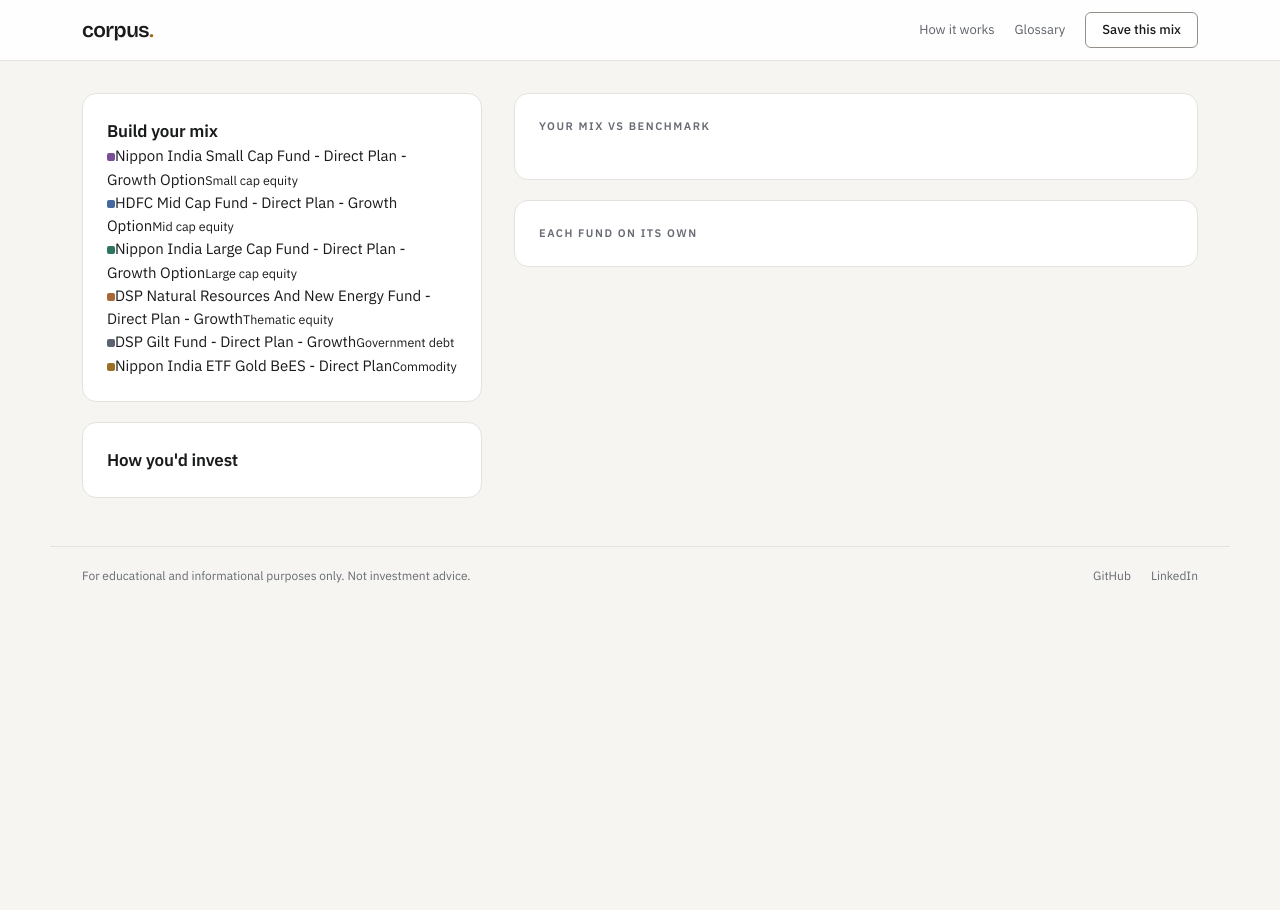
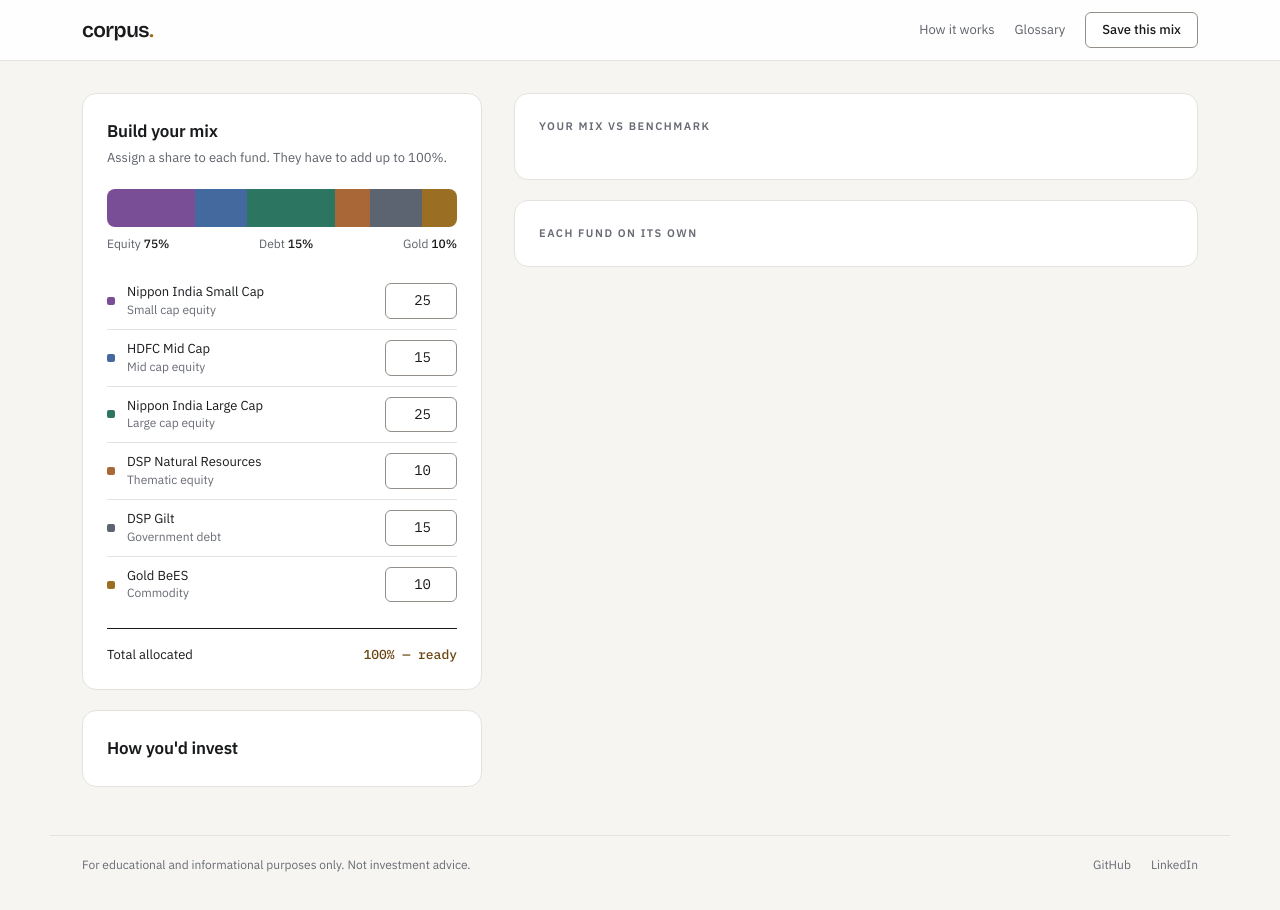
Before and after one commit to shubh0710/corpus, a React (Vite) app: page / in a window 1280 px wide. Shown: the top 910 px of the page. Before the commit the page ends 800 px from the top, so only its background shows below. Built offline with nearby package versions, Linux system fonts and the light colour scheme.

Commit message:
feat: build card 1 'Build Your Mix' static UI in react

```diff
--- /dev/null
+++ b/src/components/BuildYourMix.css
@@ -0,0 +1,38 @@
+/* The colour bar. overflow: hidden clips the segments to the rounded corners. */
+.ribbon {
+    display: flex;
+    height: 38px;
+    border-radius: var(--radius-md);
+    overflow: hidden;
+}
+
+/* Equity / Debt / Gold summary under the bar */
+.ribbon-legend {
+    display: flex;
+    justify-content: space-between;
+    font-size: 12px;
+    color: var(--color-text-secondary);
+    margin: var(--space-2) 0 var(--space-5);
+}
+
+.ribbon-legend strong {
+    color: var(--color-text-primary);
+    font-weight: 500;
+}
+
+/* Total line: a dark rule above, label left, value right */
+.total {
+    display: flex;
+    justify-content: space-between;
+    align-items: baseline;
+    margin-top: var(--space-4);
+    padding-top: var(--space-4);
+    border-top: 1px solid var(--color-text-primary);
+    font-size: 13px;
+}
+
+.total-value {
+    font-family: var(--font-numeric);
+    font-weight: 500;
+    color: var(--color-accent-strong);
+}
--- a/src/components/BuildYourMix.jsx
+++ b/src/components/BuildYourMix.jsx
@@ -1,15 +1,42 @@
 import FundRow from "./FundRow";
 import { FUNDS } from "../lib/funds";
+import './BuildYourMix.css'
 
 export default function BuildYourMix() {
     return (
         <section className="panel">
             <fieldset>
                 <legend className="panel-title">Build your mix</legend>
+                <p className="panel-subtitle">Assign a share to each fund. They have to add up to 100%.</p>
+
+                <div
+                    className="ribbon"
+                    role="img"
+                    aria-label="Allocation: 75% equity, 15% debt, 10% gold, split across six funds."
+                >
+                    {FUNDS.map(fund => (
+                        <span
+                            key={fund.schemeCode}
+                            className={fund.swatchClass}
+                            style={{ width: `${fund.defaultShare}%` }}
+                        ></span>
+                    ))}
+                </div>
+
+                <p className="ribbon-legend">
+                    <span>Equity <strong>75%</strong></span>
+                    <span>Debt <strong>15%</strong></span>
+                    <span>Gold <strong>10%</strong></span>
+                </p>
 
                 {FUNDS.map(fund => (
                     <FundRow key={fund.schemeCode} fund={fund} />
                 ))}
+
+                <p className="total">
+                    <span>Total allocated</span>
+                    <b className="total-value">100% — ready</b>
+                </p>
             </fieldset>
         </section>
     );
--- a/src/components/FundRow.css
+++ b/src/components/FundRow.css
@@ -1,31 +1,42 @@
+/* dot · name · share input.
+   minmax(0, 1fr) instead of plain 1fr: a 1fr track refuses to
+   shrink below its content, so a long fund name would shove
+   the input out of the card. */
+.wrow {
+    display: grid;
+    grid-template-columns: 8px minmax(0, 1fr) 72px;
+    align-items: center;
+    gap: var(--space-3);
+    padding: 10px 0;
+    border-bottom: 1px solid var(--color-border);
+}
+
+.wrow:last-of-type {
+    border-bottom: none;
+}
+
 .swatch {
     width: 8px;
     height: 8px;
-    border-radius: 2px;     /* slightly rounded square, not a full circle */
-    display: inline-block;  /* a <span> ignores width/height unless it's inline-block or block */
+    border-radius: 2px;
 }
 
-/* One colour class per fund. */
-.c-smallcap {
-    background-color: var(--fund-smallcap);
+.wrow label {
+    font-size: 13px;
+    line-height: 1.35;
+    min-width: 0;
+    overflow-wrap: break-word;
 }
 
-.c-midcap {
-    background-color: var(--fund-midcap);
+.wrow input {
+    padding: 6px 10px;
 }
 
-.c-largecap {
-    background-color: var(--fund-largecap);
+/* the category text under the fund name */
+.wrow label small {
+    display: block;
+    font-size: 12px;
+    color: var(--color-text-muted);
+    line-height: 1.4;
+    margin-top: 1px;
 }
-
-.c-thematic {
-    background-color: var(--fund-thematic);
-}
-
-.c-gilt {
-    background-color: var(--fund-gilt);
-}
-
-.c-gold {
-    background-color: var(--fund-gold);
-}
--- a/src/components/FundRow.jsx
+++ b/src/components/FundRow.jsx
@@ -1,18 +1,30 @@
 import './FundRow.css';
 
-// A single row displaying one fund's basic info. Receives the fund's data
-// via props, destructured straight to `fund`
+// One row in the "Build your mix" card: colour dot, fund name with its
+// category underneath, and a box to type this fund's share of the mix.
 export default function FundRow({ fund }) {
     return (
-        <div className="fund-row">
+        <div className="wrow">
             {/* The coloured dot */}
             <span className={`swatch ${fund.swatchClass}`}></span>
 
-            {/* Fund name, pulled from the fund object */}
-            <span>{fund.name}</span>
+            <label htmlFor={`fund-${fund.schemeCode}`}>
+                {fund.shortName}
+                <small>{fund.category}</small>
+            </label>
 
-            {/* Category text, like "Small cap equity" */}
-            <small>{fund.category}</small>
+            {/* the share input. defaultValue sets the starting number,
+                and the user can still type over it. */}
+            <input
+                className="num"
+                type="number"
+                id={`fund-${fund.schemeCode}`}
+                name={`fund-${fund.schemeCode}`}
+                min="0"
+                max="100"
+                step="1"
+                defaultValue={fund.defaultShare}
+            />
         </div>
     );
 }
--- a/src/index.css
+++ b/src/index.css
@@ -115,6 +115,18 @@
   line-height: 1.55;
 }
 
+/* Every number on the page wears this. tabular-nums forces
+   each digit to the same width, so figures stacked in a
+   column line up on the decimal point. */
+.num {
+  font-family: var(--font-numeric);
+  font-variant-numeric: tabular-nums;
+}
+
+input.num {
+  text-align: right;
+}
+
 /* One focus ring for the whole page. :focus-visible shows it
    for keyboard users but not on mouse clicks. :where() drops
    the specificity to zero, so anything you write later wins
@@ -141,6 +153,12 @@
   letter-spacing: -0.01em;
 }
 
+.panel-subtitle {
+  font-size: 13px;
+  color: var(--color-text-secondary);
+  margin: var(--space-1) 0 var(--space-5);
+}
+
 .eyebrow {
   font-size: 11px;
   font-weight: 600;
@@ -148,3 +166,54 @@
   text-transform: uppercase;
   color: var(--color-text-muted);
 }
+
+input[type="number"],
+input[type="date"],
+select {
+  width: 100%;
+  padding: var(--space-2) var(--space-3);
+  font-size: 14px;
+  border: 1px solid var(--color-border-strong);
+  border-radius: var(--radius-sm);
+  background-color: var(--color-surface);
+  transition: border-color 0.15s, box-shadow 0.15s;
+}
+
+input:hover,
+select:hover {
+  border-color: var(--color-text-muted);
+}
+
+input:focus,
+select:focus {
+  outline: none;
+  border-color: var(--color-brass);
+  box-shadow: 0 0 0 3px rgba(154, 111, 36, 0.12);
+}
+
+/* ==============================================================
+   FUND COLOURS — used by the dots and the ribbon
+   ============================================================== */
+.c-smallcap {
+  background-color: var(--fund-smallcap);
+}
+
+.c-midcap {
+  background-color: var(--fund-midcap);
+}
+
+.c-largecap {
+  background-color: var(--fund-largecap);
+}
+
+.c-thematic {
+  background-color: var(--fund-thematic);
+}
+
+.c-gilt {
+  background-color: var(--fund-gilt);
+}
+
+.c-gold {
+  background-color: var(--fund-gold);
+}
--- a/src/lib/funds.js
+++ b/src/lib/funds.js
@@ -1,10 +1,10 @@
 export const FUNDS = [
-    { name: "Nippon India Small Cap Fund - Direct Plan - Growth Option", schemeCode: 118778, category: "Small cap equity", swatchClass: "c-smallcap" },
-    { name: "HDFC Mid Cap Fund - Direct Plan - Growth Option", schemeCode: 118989, category: "Mid cap equity", swatchClass: "c-midcap" },
-    { name: "Nippon India Large Cap Fund - Direct Plan - Growth Option", schemeCode: 118632, category: "Large cap equity", swatchClass: "c-largecap" },
-    { name: "DSP Natural Resources And New Energy Fund - Direct Plan - Growth", schemeCode: 119028, category: "Thematic equity", swatchClass: "c-thematic" },
-    { name: "DSP Gilt Fund - Direct Plan - Growth", schemeCode: 119099, category: "Government debt", swatchClass: "c-gilt" },
-    { name: "Nippon India ETF Gold BeES - Direct Plan", schemeCode: 140088, category: "Commodity", swatchClass: "c-gold" }
+    { name: "Nippon India Small Cap Fund - Direct Plan - Growth Option", shortName: "Nippon India Small Cap", schemeCode: 118778, category: "Small cap equity", swatchClass: "c-smallcap", defaultShare: 25 },
+    { name: "HDFC Mid Cap Fund - Direct Plan - Growth Option", shortName: "HDFC Mid Cap", schemeCode: 118989, category: "Mid cap equity", swatchClass: "c-midcap", defaultShare: 15 },
+    { name: "Nippon India Large Cap Fund - Direct Plan - Growth Option", shortName: "Nippon India Large Cap", schemeCode: 118632, category: "Large cap equity", swatchClass: "c-largecap", defaultShare: 25 },
+    { name: "DSP Natural Resources And New Energy Fund - Direct Plan - Growth", shortName: "DSP Natural Resources", schemeCode: 119028, category: "Thematic equity", swatchClass: "c-thematic", defaultShare: 10 },
+    { name: "DSP Gilt Fund - Direct Plan - Growth", shortName: "DSP Gilt", schemeCode: 119099, category: "Government debt", swatchClass: "c-gilt", defaultShare: 15 },
+    { name: "Nippon India ETF Gold BeES - Direct Plan", shortName: "Gold BeES", schemeCode: 140088, category: "Commodity", swatchClass: "c-gold", defaultShare: 10 }
 ];
 
 export const BENCHMARK = {
```
